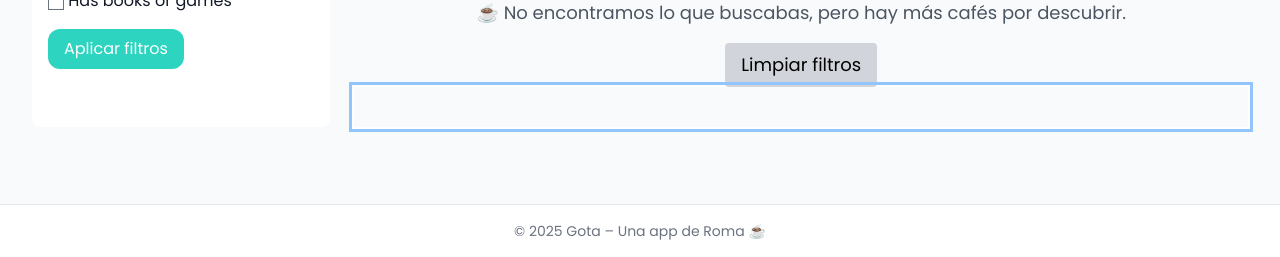
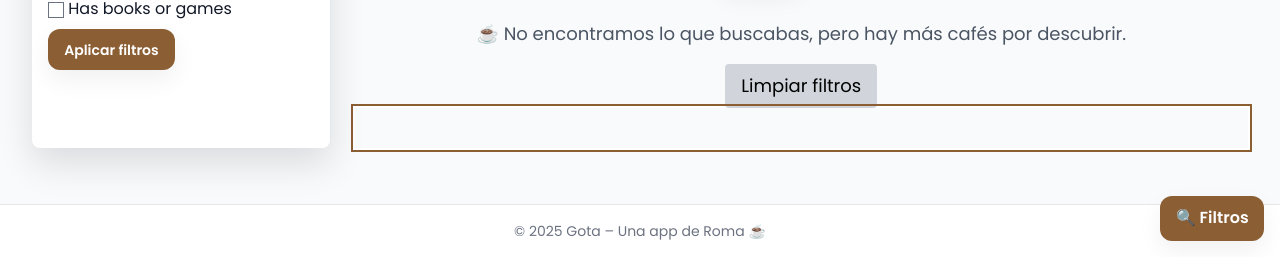
Before and after one commit to RomanCriscione/AppCafe, a Django app: page /reviews/cafes/ in a window 1280 px wide. Shown: the part 543-800 px from the top of the page. Run offline with Django 5.2, Linux system fonts and the light colour scheme; data that the repository does not hold is empty; style sheets or scripts are compiled from the project's sources; parts of the project's set-up code (start-up, migrations or seed data) failed here and were passed over.

Commit message:
BackUp 18-8

```diff
--- a/reviews/templates/reviews/cafe_list.html
+++ b/reviews/templates/reviews/cafe_list.html
@@ -78,9 +78,9 @@
         {% endfor %}
       </fieldset>
 
-      <button type="submit" class="mt-4 bg-accent hover:bg-[#14b8a6] text-white px-4 py-2 rounded-xl transition-colors">
-        Aplicar filtros
-      </button>
+<button type="submit" class="mt-4 btn btn-primary rounded-xl">
+  Aplicar filtros
+</button>
     </form>
   </aside>
 
--- a/static/css/custom.css
+++ b/static/css/custom.css
@@ -1,179 +1,303 @@
 /* static/css/custom.css */
+/* === Design tokens (CSS vars) === */
+:root{
+  --radius-lg: 16px;
+  --radius-md: 12px;
+  --radius-sm: 8px;
 
-/* --- Botón de favorito --- */
-.btn-fav {
-  background-color: #f87171; /* rojo suave */
-  color: white;
-  padding: 6px 12px;
-  border-radius: 6px;
-  font-weight: 500;
-}
-.btn-fav:hover {
-  background-color: #dc2626;
+  --shadow-soft: 0 10px 25px rgba(2,8,23,.06);
+  --shadow-hover: 0 16px 36px rgba(2,8,23,.12);
+
+  --surface: #ffffff;
+  --surface-2: #f8fafc;   /* slate-50 */
+  --border: #e2e8f0;      /* slate-200 */
+  --text-1: #0f172a;      /* slate-900 */
+  --text-2: #475569;      /* slate-600 */
+
+  /* Paleta de apoyo; no pisa tu Tailwind */
+  --brand: #8b5e34;       /* café */
+  --brand-600: #7a4f2a;
+  --brand-700: #6a4425;
+  --accent: #10b981;      /* verde ok */
+  --warning: #f59e0b;     /* ámbar */
+  --danger: #ef4444;      /* rojo suave */
 }
 
-/* --- Animación bounce para marcadores del mapa --- */
-.leaflet-marker-icon.animated-bounce {
-  animation: bounce 1s infinite;
+/* === Base tweaks === */
+* { -webkit-tap-highlight-color: transparent; }
+html { scroll-behavior: smooth; }
+body { color: var(--text-1); background: var(--surface); }
+img { display:block; max-width:100%; height:auto; }
+a { text-decoration: none; }
+:focus-visible { outline: 2px solid var(--brand); outline-offset: 2px; }
+
+/* === Utilidades suaves === */
+.container-default { max-width: 1280px; margin: 0 auto; padding: 0 1rem; }
+.text-muted { color: var(--text-2); }
+.surface { background: var(--surface); border: 1px solid var(--border); border-radius: var(--radius-lg); }
+/* ⚠️ No redefinimos .rounded-xl para no pisar Tailwind */
+
+/* === Botones === */
+.btn{
+  display:inline-flex; align-items:center; gap:.5rem;
+  padding:.625rem .95rem; border-radius: var(--radius-md);
+  font-weight:600; border:1px solid transparent; transition: all .18s ease;
+  box-shadow: var(--shadow-soft);
+}
+.btn:hover{ transform: translateY(-1px); box-shadow: var(--shadow-hover); }
+.btn:active{ transform: translateY(0); }
+
+.btn-primary{ background: var(--brand); color:#fff; }
+.btn-primary:hover{ background: var(--brand-600); }
+.btn-secondary{ background:#fff; color:var(--text-1); border-color: var(--border); }
+.btn-secondary:hover{ background: var(--surface-2); }
+
+/* === Enlaces de navegación === */
+.nav-link{
+  display:inline-flex; align-items:center;
+  padding:.5rem .75rem; border-radius:9999px;
+  color: var(--text-1);
+  transition: background-color .15s ease, color .15s ease;
+}
+.nav-link:hover{ background: var(--surface-2); color: var(--brand); }
+
+/* === Badges / chips === */
+.badge{
+  display:inline-flex; align-items:center; gap:.35rem;
+  font-size:.75rem; padding:.25rem .55rem; border-radius:999px;
+  background: var(--surface-2); border:1px solid var(--border); color: var(--text-2);
+}
+.badge-success{ background: rgba(16,185,129,.12); border-color: rgba(16,185,129,.25); color:#047857; }
+.badge-warning{ background: rgba(245,158,11,.12); border-color: rgba(245,158,11,.25); color:#92400e; }
+
+/* === Cards de café (contenedor + media) === */
+.card{
+  background: var(--surface); border:1px solid var(--border);
+  border-radius: var(--radius-lg); overflow:hidden; box-shadow: var(--shadow-soft);
+  transition: transform .18s ease, box-shadow .18s ease;
+}
+.card:hover{ transform: translateY(-2px); box-shadow: var(--shadow-hover); }
+
+.card-media{ aspect-ratio: 4 / 3; overflow:hidden; background: var(--surface-2); }
+.card-media img{ width:100%; height:100%; object-fit:cover; }
+
+/* Meta y layout interno */
+.card-body{ padding: .9rem .95rem 1rem; }
+.card-title{ font-size: 1.05rem; font-weight:700; line-height:1.2; }
+.card-sub{ font-size:.85rem; color: var(--text-2); }
+.card-actions{ display:flex; justify-content:space-between; align-items:center; gap:.5rem; margin-top:.75rem; }
+
+/* === Grid de cards === */
+.grid-cafes{
+  display:grid; gap:1rem;
+  grid-template-columns: repeat(1, minmax(0, 1fr));
+}
+@media (min-width:640px){ .grid-cafes{ grid-template-columns: repeat(2, minmax(0, 1fr)); } }
+@media (min-width:1024px){ .grid-cafes{ grid-template-columns: repeat(3, minmax(0, 1fr)); } }
+@media (min-width:1280px){ .grid-cafes{ grid-template-columns: repeat(4, minmax(0, 1fr)); } }
+
+/* === Inputs (forms/wizard) === */
+.input, .select, .textarea{
+  width:100%; padding:.6rem .75rem; border-radius: var(--radius-md);
+  border:1px solid var(--border); background:#fff; color: var(--text-1);
+  transition:border-color .18s ease, box-shadow .18s ease;
+}
+.input:focus, .select:focus, .textarea:focus{
+  border-color: var(--brand); box-shadow: 0 0 0 3px rgba(139,94,52,.15);
+  outline: none;
+}
+.checkbox{ width:1rem; height:1rem; accent-color: var(--brand); }
+
+/* === Drawer de filtros (mobile) === */
+#panel-filtros{
+  will-change: transform; box-shadow: var(--shadow-hover);
+  background:#fff; border-right:1px solid var(--border);
+}
+#filtros-overlay{ transition: opacity .2s ease; }
+
+/* === Map container === */
+.map-container{
+  min-height: 320px; background:#fff; border:1px solid var(--border);
+  border-radius: var(--radius-lg); overflow:hidden;
+}
+@media (min-width:1024px){ .map-container{ min-height: 420px; } }
+
+/* === Swiper / sliders uniformes === */
+.swiper{ overflow: visible; }
+.swiper-slide{ display:flex !important; height:auto; }
+.review-card{ display:flex; flex-direction:column; height:100%; }
+
+/* === Estados vacíos / skeleton === */
+.empty{
+  padding:2rem; text-align:center; color:var(--text-2);
+  border:1px dashed var(--border); border-radius: var(--radius-lg); background: var(--surface-2);
+}
+.skeleton{ position:relative; overflow:hidden; background: #e5e7eb; }
+.skeleton::after{
+  content:""; position:absolute; inset:0; transform: translateX(-100%);
+  background: linear-gradient(90deg, transparent, rgba(255,255,255,.45), transparent);
+  animation: shimmer 1.25s infinite;
 }
 
-/* --- Animación fade-in --- */
-@keyframes fadeIn {
-  from { opacity: 0; transform: translateY(10px); }
-  to   { opacity: 1; transform: translateY(0); }
+/* === Animaciones === */
+@keyframes bounce { 0%,100%{ transform:translateY(0); } 50%{ transform:translateY(-6px); } }
+@keyframes fadeIn { from{ opacity:0; transform:translateY(10px);} to{ opacity:1; transform:translateY(0);} }
+@keyframes shimmer { to{ transform: translateX(100%); } }
+
+.animated-bounce{ animation: bounce 1s infinite; }
+.animate-fade-in{ animation: fadeIn .35s ease; }
+
+/* === Botón de favorito (compat) === */
+.btn-fav{
+  background-color:#f87171; color:#fff; padding:.4rem .65rem;
+  border-radius: var(--radius-sm); font-weight:600;
 }
-.animate-fade-in {
-  animation: fadeIn 0.4s ease-in-out;
+.btn-fav:hover{ background-color:#dc2626; }
+
+/* ===== SAFE ADD-ONS (no tocan lo existente) ===== */
+
+/* Formularios básicos (aunque no tengan clases .input/.select) */
+select,
+input[type="text"],
+input[type="search"],
+input[type="email"],
+input[type="number"],
+input[type="password"],
+input[type="tel"],
+textarea {
+  width: 100%;
+  padding: .55rem .7rem;
+  border-radius: var(--radius-md);
+  border: 1px solid var(--border);
+  background: #fff;
+  color: var(--text-1);
+  box-shadow: 0 1px 0 rgba(2,8,23,.03) inset;
+  transition: border-color .18s ease, box-shadow .18s ease;
+  font: inherit;
+}
+select:focus,
+input[type="text"]:focus,
+input[type="search"]:focus,
+input[type="email"]:focus,
+input[type="number"]:focus,
+input[type="password"]:focus,
+input[type="tel"]:focus,
+textarea:focus {
+  border-color: var(--brand);
+  outline: none;
+  box-shadow: 0 0 0 3px rgba(139,94,52,.15);
 }
 
-/* --- Slider reseñas - altura uniforme --- */
-.swiper-slide {
-  display: flex !important;
-  flex-direction: column;
-  justify-content: start;
-  height: 240px;
-  padding: 1rem;
-  box-sizing: border-box;
-  overflow: hidden;
-  border-radius: 0.5rem;
-  background-color: white;
-  box-shadow: 0 2px 6px rgba(0, 0, 0, 0.1);
+/* Checkboxes sueltos */
+input[type="checkbox"]{
+  width: 1rem;
+  height: 1rem;
+  accent-color: var(--brand);
+  vertical-align: middle;
 }
-.swiper-slide img {
-  width: 80px;
-  height: 80px;
-  object-fit: cover;
-  border-radius: 0.5rem;
-}
-.swiper-slide p {
-  font-size: 0.875rem;
-  line-height: 1.25rem;
-}
-.swiper-slide .text-sm {
-  overflow: hidden;
-  text-overflow: ellipsis;
-  display: -webkit-box;
-  -webkit-line-clamp: 2;
-  -webkit-box-orient: vertical;
-}
-.swiper-wrapper {
-  display: flex;
-  gap: 1rem;
-  padding-left: 0.5rem;
-}
-.swiper-container {
-  width: 100%;
-  overflow: hidden;
-  padding-bottom: 2rem;
+label { display: inline-flex; align-items: center; gap: .45rem; }
+
+/* Fieldset de "Características del café" */
+fieldset {
+  border-top: 1px solid var(--border);
+  margin-top: .5rem;
+  padding-top: .5rem;
 }
 
-/* Tokens rápidos */
-:root{
-  --fg:#111827; --muted:#6b7280; --border:rgba(17,24,39,.06);
-  --radius:1rem;
+/* Submit del formulario de filtros (si no usa .btn) */
+form button[type="submit"]:not(.btn),
+form input[type="submit"]:not(.btn) {
+  background: var(--brand);
+  color: #fff;
+  padding: .55rem .9rem;
+  border-radius: var(--radius-md);
+  border: 1px solid transparent;
+  font-weight: 600;
+  box-shadow: var(--shadow-soft);
+  cursor: pointer;
 }
+form button[type="submit"]:not(.btn):hover,
+form input[type="submit"]:not(.btn):hover { background: var(--brand-600); }
 
-/* Foco visible (a11y) */
-:focus-visible{ outline:3px solid #93c5fd; outline-offset:2px }
-
-/* Cards */
-.card{border-radius:var(--radius);background:#fff;border:1px solid var(--border);
-  box-shadow:0 1px 3px rgba(0,0,0,.06),0 1px 2px rgba(0,0,0,.04);overflow:hidden}
-.card:hover{box-shadow:0 8px 24px rgba(0,0,0,.12)}
-
-/* Botones */
-.btn{display:inline-flex;align-items:center;justify-content:center;gap:.5rem;
-  border-radius:var(--radius);padding:.55rem 1rem;font-weight:600;
-  transition:transform .15s ease,box-shadow .2s ease;border:1px solid transparent}
-.btn:hover{transform:translateY(-1px)}
-.btn-primary{background:#111827;color:#fff}
-.btn-outline{background:#fff;color:#111827;border-color:var(--border)}
-.btn-ghost{background:transparent;color:#111827}
-
-/* Chips/pills */
-.chip{display:inline-flex;align-items:center;gap:.375rem;padding:.25rem .625rem;
-  font-size:.75rem;border-radius:9999px;background:#f3f4f6;color:var(--fg)}
-
-/* Skeleton loader */
-.skeleton{position:relative;overflow:hidden;
-  background:linear-gradient(90deg,#f3f4f6 25%,#e5e7eb 37%,#f3f4f6 63%);
-  background-size:400% 100%;animation:skeleton 1.2s ease-in-out infinite}
-@keyframes skeleton{0%{background-position:100% 0}100%{background-position:-100% 0}}
-
-
-/* --- Animación bounce --- */
-@keyframes bounce {
-  0%, 100% { transform: translateY(0); }
-  50% { transform: translateY(-8px); }
-}
-
-/* --- Responsive ajustes de input --- */
-@media (max-width: 768px) {
-  input,
-  select,
-  textarea {
-    font-size: 1rem;
-  }
-}
-@media (max-width: 640px) {
-  .swiper-slide {
-    width: 260px !important;
-    margin-right: 12px;
-  }
-}
-
-/* --- Botones unificados --- */
-.btn-primary {
-  background-color: #1e3a8a; /* azul primario */
-  color: white;
-  font-weight: 600;
-  padding: 0.75rem 1.5rem;
-  border-radius: 9999px; /* rounded-full */
-  box-shadow: 0 4px 6px rgba(0, 0, 0, 0.1);
-  transition: transform 0.2s ease, background-color 0.2s ease;
-}
-.btn-primary:hover {
-  background-color: #172c6d; /* un poco más oscuro */
-  transform: scale(1.05);
-}
-
-.btn-outline {
-  background-color: white;
-  color: #1e3a8a;
-  border: 2px solid #1e3a8a;
-  font-weight: 600;
-  padding: 0.75rem 1.5rem;
-  border-radius: 9999px;
-  box-shadow: 0 4px 6px rgba(0, 0, 0, 0.1);
-  transition: transform 0.2s ease, background-color 0.2s ease, color 0.2s ease;
-}
-.btn-outline:hover {
-  background-color: #1e3a8a;
-  color: white;
-  transform: scale(1.05);
-}
-
-/* Compatibilidad con botones antiguos */
-.btn {
-  background-color: #3b82f6;
-  color: white;
-  padding: 0.5rem 1rem;
-  border-radius: 0.5rem;
-  transition: background-color 0.2s ease;
-}
-.btn:hover {
-  background-color: #2563eb;
-}
-
-/* Enlaces dentro de botones heredan color */
-.btn-primary a,
-.btn-outline a {
-  color: inherit;
+/* Link "Limpiar" junto al submit (si aparece) */
+form a.button-reset,
+form a[type="reset"] {
+  display: inline-flex; align-items: center; justify-content: center;
+  padding: .55rem .9rem;
+  border-radius: var(--radius-md);
+  border: 1px solid var(--border);
+  background: #fff; color: var(--text-1);
+  box-shadow: var(--shadow-soft);
   text-decoration: none;
 }
 
-/* Accesibilidad: enlaces para saltar contenido */
-.sr-only{position:absolute;width:1px;height:1px;padding:0;margin:-1px;overflow:hidden;clip:rect(0,0,0,0);white-space:nowrap;border:0}
-.sr-only:focus{position:fixed;left:1rem;top:1rem;width:auto;height:auto;margin:0;overflow:visible};
+/* Botón flotante/trigger del Drawer de filtros (si existe) */
+#toggle-filtros,
+a[href="#panel-filtros"] {
+  display: inline-flex; align-items: center; gap: .5rem;
+  padding: .6rem .9rem;
+  border-radius: var(--radius-md);
+  background: var(--brand);
+  color: #fff;
+  border: 1px solid transparent;
+  font-weight: 600;
+  box-shadow: var(--shadow-soft);
+}
+#toggle-filtros:hover,
+a[href="#panel-filtros"]:hover { background: var(--brand-600); }
 
-.text-muted{color:#6b7280} /* >= #6b7280 */
+/* Título Filtros + respiración general */
+h2 { margin: .25rem 0 .5rem; }
+h2 + form { margin-top: .25rem; }
+
+/* Pequeño fix de imágenes anchas dentro de contenidos variados */
+main img { max-width: 100%; height: auto; display: block; }
+
+/* ==== FIX DURO: visibilidad del submit en el panel de filtros (y genérico) ==== */
+#panel-filtros .btn[type="submit"],
+#panel-filtros button[type="submit"],
+#panel-filtros button:not([type]),
+#panel-filtros input[type="submit"],
+#panel-filtros form > button,
+#panel-filtros form > input[type="submit"],
+form .btn[type="submit"]:not(.btn-secondary),
+form button[type="submit"],
+form button:not([type]) {
+  display: inline-flex;
+  align-items: center;
+  justify-content: center;
+  gap: .5rem;
+  background: var(--brand) !important;
+  color: #fff !important;
+  padding: .6rem .95rem;
+  border-radius: var(--radius-md);
+  border: 1px solid transparent !important;
+  font-weight: 600;
+  box-shadow: var(--shadow-soft);
+  transition: background-color .18s ease, box-shadow .18s ease, transform .12s ease;
+  margin-top: .5rem;
+}
+#panel-filtros .btn[type="submit"]:hover,
+#panel-filtros button[type="submit"]:hover,
+#panel-filtros button:not([type]):hover,
+#panel-filtros input[type="submit"]:hover,
+#panel-filtros form > button:hover,
+#panel-filtros form > input[type="submit"]:hover,
+form .btn[type="submit"]:not(.btn-secondary):hover,
+form button[type="submit"]:hover,
+form button:not([type]):hover {
+  background: var(--brand-600) !important;
+  box-shadow: var(--shadow-hover);
+  transform: translateY(-1px);
+}
+#panel-filtros .btn[type="submit"]:active,
+#panel-filtros button[type="submit"]:active,
+#panel-filtros button:not([type]):active,
+#panel-filtros input[type="submit"]:active,
+#panel-filtros form > button:active,
+#panel-filtros form > input[type="submit"]:active,
+form .btn[type="submit"]:not(.btn-secondary):active,
+form button[type="submit"]:active,
+form button:not([type]):active {
+  transform: translateY(0);
+}
```
